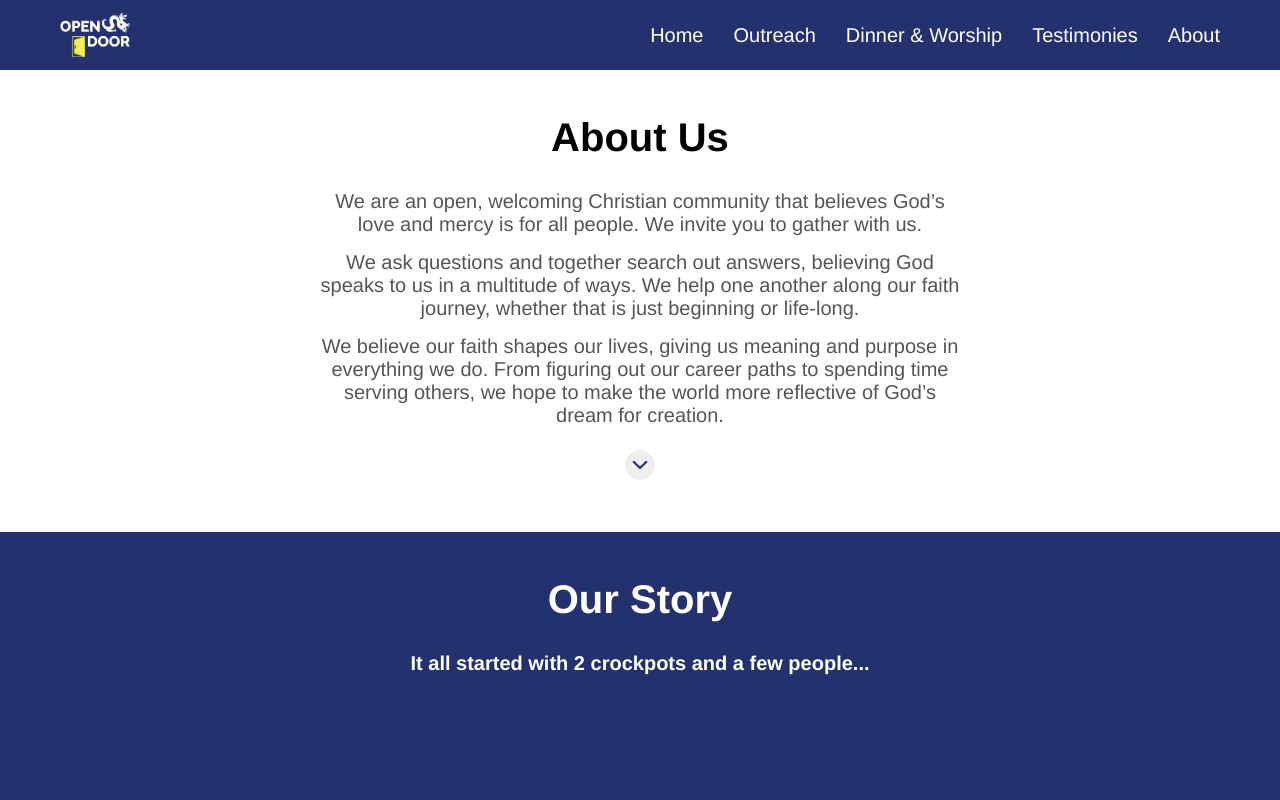
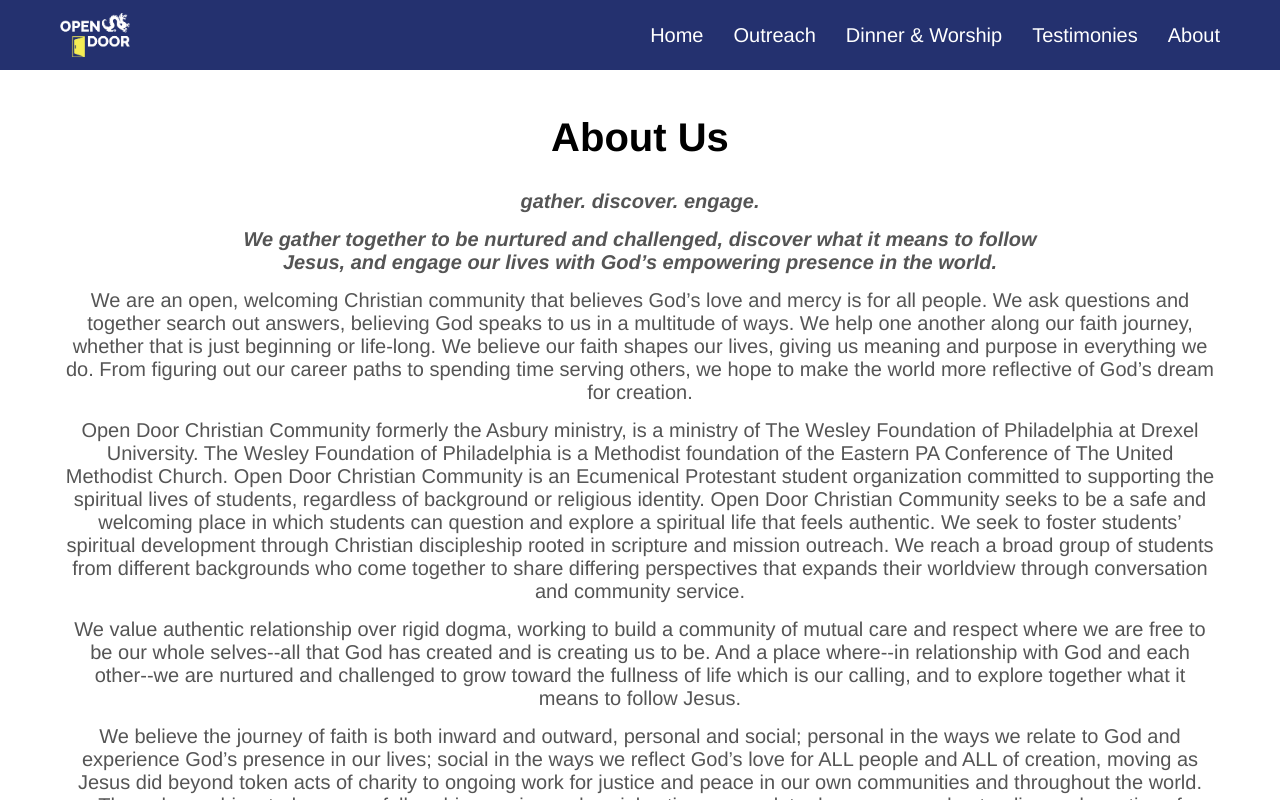
Before and after one commit to elp49/opendoordrexel, a Next.js app: page /about in a window 1280 px wide. Shown: the top 800 px of the page. Built offline with nearby package versions, Linux system fonts and the light colour scheme.

Commit message:
adding descriptions to pages

```diff
--- a/components/Section.js
+++ b/components/Section.js
@@ -16,21 +16,21 @@ export default function Section({ sectionDetails, isRaw, isViewHeight, children
           sectionDetails.titles.map((title, i) => {
             const key = `${id}SectionTitle-${i}`;
 
-            return <h1 key={key}>{title}</h1>;
+            return <h1 key={key} className={'title'}>{title}</h1>;
           })
         }
         {
           sectionDetails.subtitles.map((subtitle, i) => {
             const key = `${id}SectionSubtitle-${i}`;
 
-            return <h3 key={key} className={'grey'}>{subtitle}</h3>;
+            return <h3 key={key} className={'grey subtitle'}>{subtitle}</h3>;
           })
         }
         {
           sectionDetails.descriptions.map((description, i) => {
             const key = `${id}SectionDescription-${i}`;
 
-            return <p key={key} className={'grey'}>{description}</p>;
+            return <p key={key} className={'grey description'}>{description}</p>;
           })
         }
       </div>
@@ -53,12 +53,18 @@ export default function Section({ sectionDetails, isRaw, isViewHeight, children
             margin: auto;
             text-align: center;
           }
-          .sectionTitle>h1 {
+          .title {
             margin-bottom: 20px;
             padding-top: 45px;
           }
-          .sectionTitle>h3, .sectionTitle>p {
-            max-width: 650px;
+          .subtitle {
+            max-width: 800px;
+            font-style: italic;
+          }
+          .description {
+            max-width: 1200px;
+          }
+          .subtitle, .description {
             margin: 0 auto 10px;
           }
           .sectionContent {
@@ -82,10 +88,10 @@ export default function Section({ sectionDetails, isRaw, isViewHeight, children
             height: 100%;
           }
           @media only screen and (min-width: 1000px) {
-            .sectionTitle>h1 {
+            .title {
               margin-bottom: 30px;
             }
-            .sectionTitle>h3, .sectionTitle>p {
+            .subtitle, .description {
               margin-bottom: 15px;
             }
             .raw * {
--- a/pages/about.json
+++ b/pages/about.json
@@ -12,11 +12,15 @@
         "titles": [
           "About Us"
         ],
-        "subtitles": [],
+        "subtitles": [
+          "gather. discover. engage.",
+          "We gather together to be nurtured and challenged, discover what it means to follow Jesus, and engage our lives with God’s empowering presence in the world."
+        ],
         "descriptions": [
-          "We are an open, welcoming Christian community that believes God’s love and mercy is for all people. We invite you to gather with us.",
-          "We ask questions and together search out answers, believing God speaks to us in a multitude of ways. We help one another along our faith journey, whether that is just beginning or life-long.",
-          "We believe our faith shapes our lives, giving us meaning and purpose in everything we do. From figuring out our career paths to spending time serving others, we hope to make the world more reflective of God’s dream for creation."
+          "We are an open, welcoming Christian community that believes God’s love and mercy is for all people. We ask questions and together search out answers, believing God speaks to us in a multitude of ways. We help one another along our faith journey, whether that is just beginning or life-long. We believe our faith shapes our lives, giving us meaning and purpose in everything we do. From figuring out our career paths to spending time serving others, we hope to make the world more reflective of God’s dream for creation.",
+          "Open Door Christian Community formerly the Asbury ministry, is a ministry of The Wesley Foundation of Philadelphia at Drexel University. The Wesley Foundation of Philadelphia is a Methodist foundation of the Eastern PA Conference of The United Methodist Church. Open Door Christian Community is an Ecumenical Protestant student organization committed to supporting the spiritual lives of students, regardless of background or religious identity. Open Door Christian Community seeks to be a safe and welcoming place in which students can question and explore a spiritual life that feels authentic. We seek to foster students’ spiritual development through Christian discipleship rooted in scripture and mission outreach. We reach a broad group of students from different backgrounds who come together to share differing perspectives that expands their worldview through conversation and community service.",
+          "We value authentic relationship over rigid dogma, working to build a community of mutual care and respect where we are free to be our whole selves--all that God has created and is creating us to be. And a place where--in relationship with God and each other--we are nurtured and challenged to grow toward the fullness of life which is our calling, and to explore together what it means to follow Jesus.",
+          "We believe the journey of faith is both inward and outward, personal and social; personal in the ways we relate to God and experience God’s presence in our lives; social in the ways we reflect God’s love for ALL people and ALL of creation, moving as Jesus did beyond token acts of charity to ongoing work for justice and peace in our own communities and throughout the world. Through worship, study, prayer, fellowship, service and social action, we seek to deepen our understanding and practice of Christianity."
         ]
       }
     },
@@ -83,17 +87,17 @@
         {
           "month": "Mar",
           "year": "2017",
-          "details": "Dinner & Worship numbers grow"
+          "details": "Dinner numbers grow from 10 to 50 & Worship numbers grow from 5 to 15"
         },
         {
           "month": "Oct",
           "year": "2017",
-          "details": "Labrynth"
+          "details": "Prayer Labyrinth"
         },
         {
           "month": "May",
           "year": "2018",
-          "details": "Blood Diamnond movie discussion"
+          "details": "Blood Diamond movie discussion"
         },
         {
           "month": "Sep",
@@ -103,7 +107,7 @@
         {
           "month": "Sep",
           "year": "2018",
-          "details": "Dinner & Worship numbers grow again"
+          "details": "Dinner numbers grow from 50 to 80 & Worship numbers grow from 15 to 25 and now crockpots"
         },
         {
           "month": "Oct",
@@ -111,9 +115,29 @@
           "details": "Kensington outreach begins"
         },
         {
+          "month": "MAR",
+          "year": "2019",
+          "details": "Dinner numbers grow from 80 to 120 and now roasters"
+        },
+        {
           "month": "Oct",
           "year": "2019",
-          "details": "Kensington outreach grow: 13 clothing drive locations and partnerships created"
+          "details": "Kensington outreach grows: 13 clothing drive locations and partnerships created"
+        },
+        {
+          "month": "Jan",
+          "year": "2020",
+          "details": "Student musicians from within the group added to music rotation"
+        },
+        {
+          "month": "Mar",
+          "year": "2020",
+          "details": "Went online"
+        },
+        {
+          "month": "Sep",
+          "year": "2020",
+          "details": "Diversified student leadership board"
         }
       ]
     }
--- a/pages/index.json
+++ b/pages/index.json
@@ -151,10 +151,10 @@
         "titles": [
           "Welcome to Open Door Christian Community"
         ],
-        "subtitles": [],
-        "descriptions": [
+        "subtitles": [
           "We are an open, welcoming Christian community that believes God’s love and mercy is for all people.  We invite you to gather with us."
-        ]
+        ],
+        "descriptions": []
       },
       "links": [
         {
```
Also changed, not shown: pages/outreach.json (+3 -4 lines), pages/tuesdays.json (+4 -3 lines).
